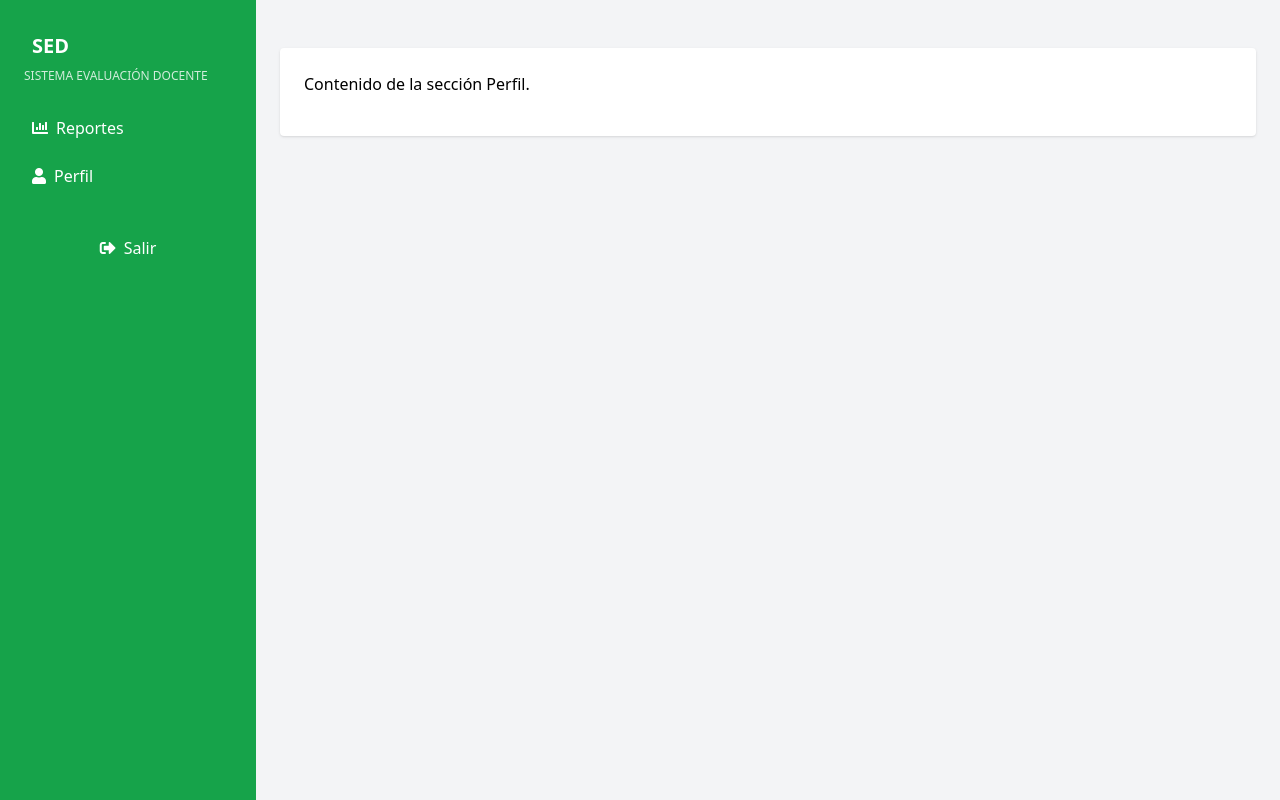
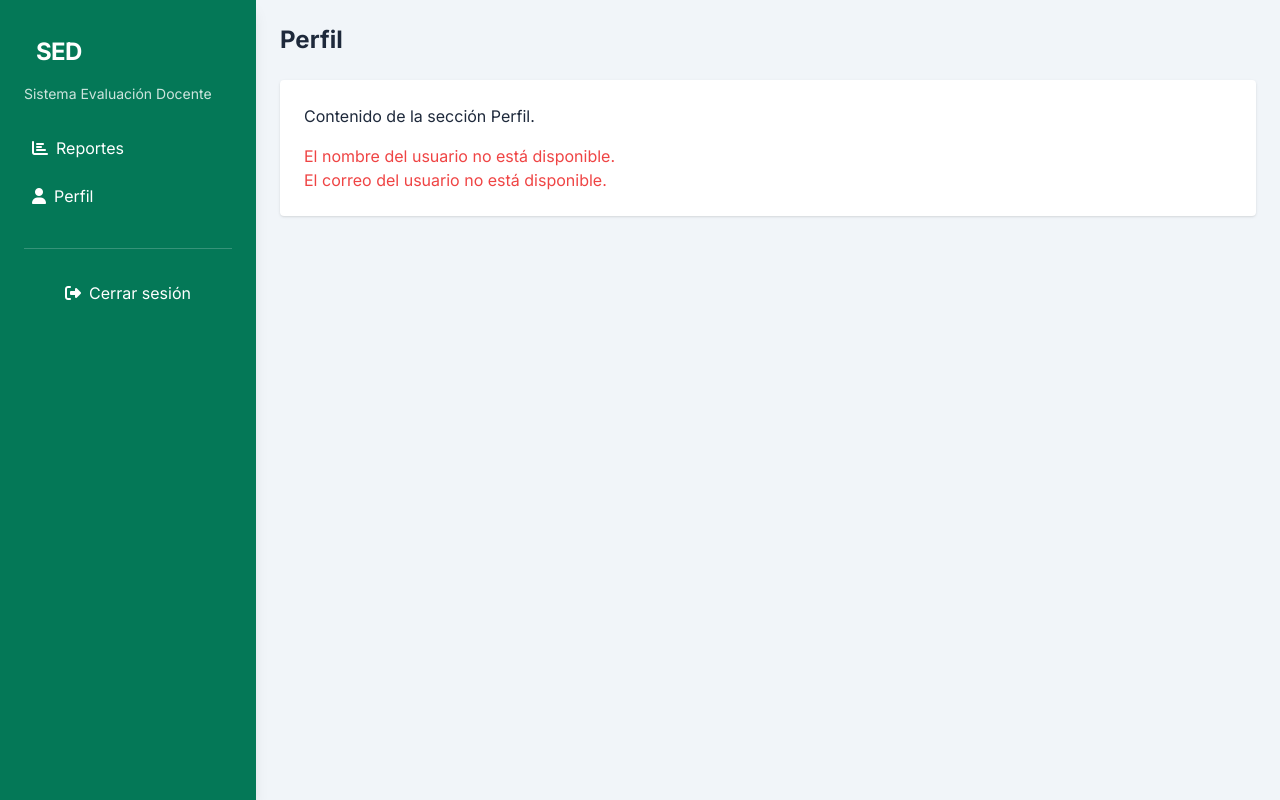
Before and after one commit to paultb3/sistema-evaluacion, a Django app: template apps/comision/templates/perfil.html in a window 1280 px wide. Run offline with Django 5.2, Linux system fonts and the light colour scheme; the template is opened without the code that fills it, so the values that code supplies are empty; some libraries are stand-ins or nearby versions.

Commit message:
Update templates to include usuario_id in URL patterns for realizar_encuesta, agregar_pregunta, editar_pregunta, and eliminar_pregunta. Enhance perfil view with user details and error handling for missing information. Add Google Fonts and improve styling in base layout.

```diff
--- a/apps/comision/templates/agregar_pregunta.html
+++ b/apps/comision/templates/agregar_pregunta.html
@@ -23,7 +23,7 @@
     </button>
 
     <a
-      href="{% url 'comision:realizar_encuesta' %}"
+      href="{% url 'comision:realizar_encuesta' usuario_id=usuario_id %}"
       class="text-sm text-blue-600 hover:underline"
     >
       ← Cancelar y volver
--- a/apps/comision/templates/base/base.html
+++ b/apps/comision/templates/base/base.html
@@ -8,16 +8,30 @@
     <!-- Tailwind CSS -->
     <script src="https://cdn.tailwindcss.com"></script>
 
+    <!-- Google Fonts -->
+    <link
+      href="https://fonts.googleapis.com/css2?family=Inter:wght@400;600;700&display=swap"
+      rel="stylesheet"
+    />
+    <style>
+      body {
+        font-family: "Inter", sans-serif;
+      }
+    </style>
+
     <!-- Font Awesome -->
     <link
-      href="https://cdnjs.cloudflare.com/ajax/libs/font-awesome/5.15.4/css/all.min.css"
+      href="https://cdnjs.cloudflare.com/ajax/libs/font-awesome/6.4.0/css/all.min.css"
       rel="stylesheet"
     />
   </head>
-  <body class="bg-gray-100 min-h-screen flex flex-col md:flex-row">
+
+  <body
+    class="bg-slate-100 min-h-screen flex flex-col md:flex-row text-slate-800"
+  >
     <!-- Header móvil -->
     <header
-      class="bg-green-600 text-white flex items-center justify-between p-4 md:hidden shadow-md"
+      class="bg-emerald-600 text-white flex items-center justify-between p-4 md:hidden shadow-md"
     >
       <h1 class="text-xl font-bold tracking-wide">SED</h1>
       <button
@@ -39,46 +53,49 @@
     <!-- Sidebar -->
     <aside
       id="sidebar"
-      class="bg-green-600 text-white w-64 p-6 space-y-8 transform -translate-x-full md:translate-x-0 md:static md:block transition-transform duration-300 z-50 md:z-auto md:h-auto h-full fixed md:relative overflow-y-auto"
+      class="bg-emerald-700 text-white w-64 p-6 space-y-8 transform -translate-x-full md:translate-x-0 md:static md:block transition-transform duration-300 z-50 md:z-auto md:h-auto h-full fixed md:relative overflow-y-auto shadow-lg"
     >
       <div>
         <a
           href="{% url 'comision:bienvenida_comision' usuario_id=usuario_id %}"
-          class="block hover:bg-green-700 p-2 rounded text-xl font-semibold"
-          >SED</a
+          class="block hover:bg-emerald-600 p-3 rounded-xl text-2xl font-bold tracking-tight transition"
         >
-        <p class="text-xs text-white/80 mb-6">SISTEMA EVALUACIÓN DOCENTE</p>
+          SED
+        </a>
+        <p class="text-sm text-white/80 mt-1 mb-6">
+          Sistema Evaluación Docente
+        </p>
 
-        <nav class="space-y-2">
+        <nav class="space-y-2 text-base">
           {% if usuario_id %}
           <a
-            href="{% url 'comision:realizar_encuesta' %}"
-            class="flex items-center gap-2 hover:bg-green-700 p-2 rounded"
+            href="{% url 'comision:realizar_encuesta' usuario_id=usuario_id %}"
+            class="flex items-center gap-2 hover:bg-emerald-600 p-2 rounded-lg transition"
           >
-            <i class="fas fa-edit"></i> Realizar
+            <i class="fas fa-edit"></i> Realizar Encuesta
           </a>
           {% endif %}
           <a
             href="#"
-            class="flex items-center gap-2 hover:bg-green-700 p-2 rounded"
+            class="flex items-center gap-2 hover:bg-emerald-600 p-2 rounded-lg transition"
           >
             <i class="fas fa-chart-bar"></i> Reportes
           </a>
           <a
             href="{% url 'comision:perfil' usuario_id=usuario_id %}"
-            class="flex items-center gap-2 hover:bg-green-700 p-2 rounded"
+            class="flex items-center gap-2 hover:bg-emerald-600 p-2 rounded-lg transition"
           >
             <i class="fas fa-user"></i> Perfil
           </a>
         </nav>
       </div>
 
-      <div>
+      <div class="pt-6 border-t border-white/20">
         <a
           href="/"
-          class="flex items-center justify-center gap-2 hover:bg-green-700 p-2 rounded"
+          class="flex items-center justify-center gap-2 hover:bg-emerald-600 p-2 rounded-lg transition"
         >
-          <i class="fas fa-sign-out-alt"></i> Salir
+          <i class="fas fa-sign-out-alt"></i> Cerrar sesión
         </a>
       </div>
     </aside>
@@ -98,28 +115,22 @@
       function openMenu() {
         sidebar.classList.remove("-translate-x-full");
         overlay.classList.remove("hidden");
-        icon.classList.remove("fa-bars");
-        icon.classList.add("fa-times");
+        icon.classList.replace("fa-bars", "fa-times");
       }
 
       function closeMenu() {
         sidebar.classList.add("-translate-x-full");
         overlay.classList.add("hidden");
-        icon.classList.remove("fa-times");
-        icon.classList.add("fa-bars");
+        icon.classList.replace("fa-times", "fa-bars");
       }
 
       menuToggle.addEventListener("click", () => {
-        if (sidebar.classList.contains("-translate-x-full")) {
-          openMenu();
-        } else {
-          closeMenu();
-        }
+        sidebar.classList.contains("-translate-x-full")
+          ? openMenu()
+          : closeMenu();
       });
 
-      overlay.addEventListener("click", () => {
-        closeMenu();
-      });
+      overlay.addEventListener("click", closeMenu);
 
       window.addEventListener("resize", () => {
         if (window.innerWidth >= 768) {
--- a/apps/comision/templates/editar_pregunta.html
+++ b/apps/comision/templates/editar_pregunta.html
@@ -17,7 +17,7 @@
       {% endfor %}
       <div class="flex items-center justify-between mt-6">
         <a
-          href="{% url 'comision:realizar_encuesta' %}"
+          href="{% url 'comision:realizar_encuesta' usuario_id=usuario_id %}"
           class="text-sm text-blue-600 hover:underline"
         >
           ← Cancelar y volver
--- a/apps/comision/templates/perfil.html
+++ b/apps/comision/templates/perfil.html
@@ -1,9 +1,34 @@
 {% extends 'base/base.html' %} {% block title %} Comisión {% endblock title %}
 {% block content %}
-<h1 class="text-2xl font-bold mb-6"></h1>
+<h1 class="text-2xl font-bold mb-6">Perfil</h1>
+
 <div class="bg-white shadow rounded p-6">
   <p class="mb-4">Contenido de la sección Perfil.</p>
 
-  <h1>{{ comision.usuario.nombre }}</h1>
+  {% if comision.usuario.nombre %}
+  <h2 class="text-xl font-semibold text-gray-800">
+    Nombre: {{ comision.usuario.nombre }}
+  </h2>
+  {% else %}
+  <p class="text-red-500">El nombre del usuario no está disponible.</p>
+  {% endif %} {% if comision.usuario.correo %}
+  <h2 class="text-xl font-semibold text-gray-800 mt-2">
+    Correo: {{ comision.usuario.correo }}
+  </h2>
+  {% else %}
+  <p class="text-red-500">El correo del usuario no está disponible.</p>
+  {% endif %} {% if comision.usuario.rol %}
+  <h2 class="text-xl font-semibold text-gray-800 mt-2">
+    Rol: {{ comision.usuario.rol.nombre }}
+  </h2>
+  {% endif %}
 </div>
 {% endblock content %}
+
+<script>
+  // Script para manejar el toggle del menú
+  document.getElementById("menu-toggle").addEventListener("click", function () {
+    const sidebar = document.getElementById("sidebar");
+    sidebar.classList.toggle("-translate-x-full");
+  });
+</script>
--- a/apps/comision/templates/realizar_encuesta.html
+++ b/apps/comision/templates/realizar_encuesta.html
@@ -29,7 +29,7 @@
           {{ modulo.nombre }}
         </span>
         <a
-          href="{% url 'comision:agregar_pregunta' modulo.id_modulo %}"
+          href="{% url 'comision:agregar_pregunta' usuario_id modulo.id_modulo %}"
           class="text-sm bg-blue-600 text-white px-3 py-1 rounded hover:bg-blue-700"
         >
           + Agregar Pregunta
@@ -45,13 +45,13 @@
           <span class="text-gray-800">{{ pregunta.pregunta }}</span>
           <div class="space-x-4">
             <a
-              href="{% url 'comision:editar_pregunta' pregunta.id_pregunta %}"
+              href="{% url 'comision:editar_pregunta' usuario_id pregunta.id_pregunta %}"
               class="text-sm text-blue-600 hover:underline font-medium"
             >
               Editar
             </a>
             <a
-              href="{% url 'comision:eliminar_pregunta' pregunta.id_pregunta %}"
+              href="{% url 'comision:eliminar_pregunta' usuario_id pregunta.id_pregunta %}"
               class="text-sm text-red-600 hover:underline font-medium"
             >
               Eliminar
```
